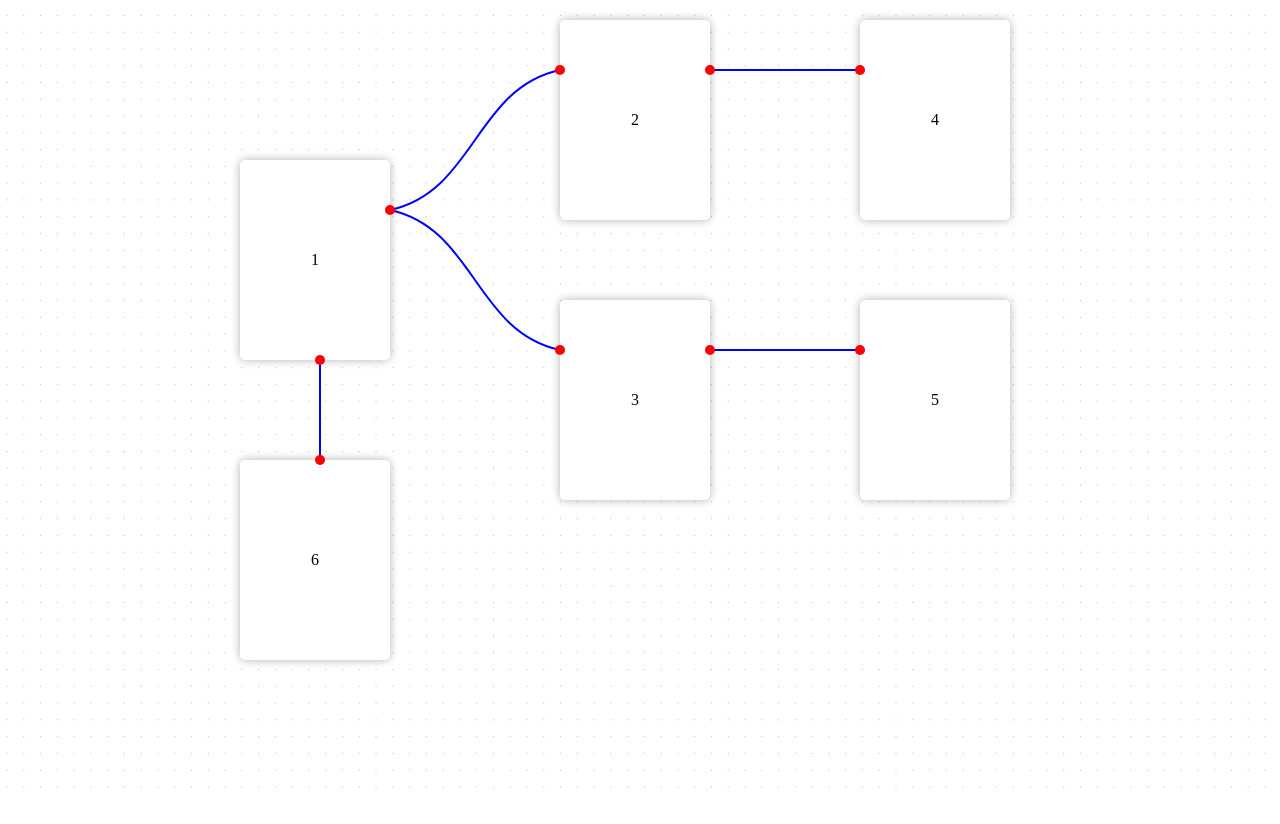
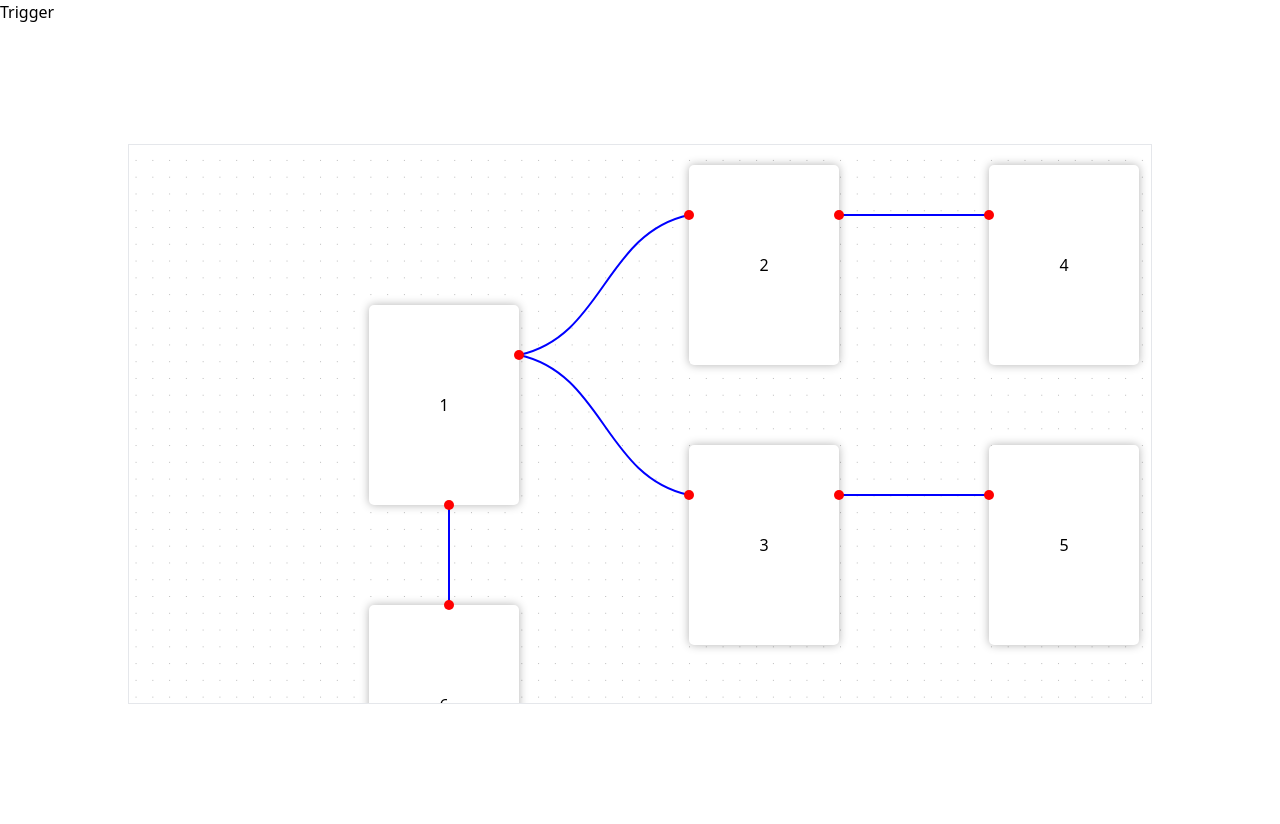
Before and after one commit to uiuniversal/ngu-flow, an Angular app: page / in a window 1280 px wide. Before the commit the page ends 800 px from the top, so only its background shows below. Built offline with nearby package versions, Linux system fonts and the light colour scheme.

Commit message:
feat: add tailwind support

```diff
--- a/package.json
+++ b/package.json
@@ -27,12 +27,15 @@
     "@angular/cli": "~16.1.4",
     "@angular/compiler-cli": "^16.1.0",
     "@types/jasmine": "~4.3.0",
+    "autoprefixer": "^10.4.15",
     "jasmine-core": "~4.6.0",
     "karma": "~6.4.0",
     "karma-chrome-launcher": "~3.2.0",
     "karma-coverage": "~2.2.0",
     "karma-jasmine": "~5.1.0",
     "karma-jasmine-html-reporter": "~2.1.0",
+    "postcss": "^8.4.28",
+    "tailwindcss": "^3.3.3",
     "typescript": "~5.1.3"
   }
 }
--- a/src/app/app.component.scss
+++ b/src/app/app.component.scss
@@ -1,4 +1,4 @@
-div {
+.card {
   display: flex;
   align-items: center;
   justify-content: center;
--- a/src/app/app.component.ts
+++ b/src/app/app.component.ts
@@ -41,6 +41,7 @@ export class FlowService {
   panY = 0;
   gridSize = 1;
   arrows: Arrow[] = [];
+  zoomContainer: HTMLElement;
 
   update(children: FlowOptions[]) {
     this.items.clear();
@@ -59,6 +60,10 @@ export class FlowService {
 
   get list() {
     return Array.from(this.items.values());
+  }
+
+  get zRect() {
+    return this.zoomContainer.getBoundingClientRect();
   }
 }
 
@@ -150,6 +155,7 @@ export class FlowChildComponent implements OnInit {
   private onMouseMove = (event: MouseEvent) => {
     if (this.isDragging) {
       event.stopPropagation();
+      const zRect = this.flow.zRect;
       const x =
         Math.round(
           (event.clientX - this.flow.panX - this.offsetX) /
@@ -161,8 +167,8 @@ export class FlowChildComponent implements OnInit {
             (this.flow.gridSize * this.flow.scale)
         ) * this.flow.gridSize;
 
-      this.position.x = x;
-      this.position.y = y;
+      this.position.x = x - zRect.left;
+      this.position.y = y - zRect.top;
       this.flow.arrowsChange.next(this.position);
       this.updatePosition(x, y);
     }
@@ -241,7 +247,8 @@ export class FlowChildComponent implements OnInit {
       :host {
         --grid-size: 20px;
         display: block;
-        height: 100vh;
+        height: 100%;
+        width: 100%;
         position: relative;
         overflow: hidden;
         /* background-image: linear-gradient(
@@ -311,6 +318,7 @@ export class FlowComponent implements AfterContentInit, OnDestroy {
     public flow: FlowService,
     private ngZone: NgZone
   ) {
+    this.flow.zoomContainer = this.el.nativeElement;
     this.flow.arrowsChange.subscribe((e) => this.updateArrows(e));
     this.ngZone.runOutsideAngular(() => {
       this.el.nativeElement.addEventListener('wheel', this.zoomHandle);
@@ -332,6 +340,7 @@ export class FlowComponent implements AfterContentInit, OnDestroy {
   private startDraggingZoomContainer = (event: MouseEvent) => {
     event.stopPropagation();
     this.isDraggingZoomContainer = true;
+    const containerRect = this.el.nativeElement.getBoundingClientRect();
     this.initialX = event.clientX - this.flow.panX;
     this.initialY = event.clientY - this.flow.panY;
   };
@@ -446,6 +455,7 @@ export class FlowComponent implements AfterContentInit, OnDestroy {
   }
 
   updateArrows(e?: FlowOptions) {
+    const containerRect = this.el.nativeElement.getBoundingClientRect();
     // Clear existing arrows
     const childObj = this.children.toArray().reduce((acc, curr) => {
       acc[curr.position.id] = curr;
@@ -540,9 +550,10 @@ export class FlowComponent implements AfterContentInit, OnDestroy {
     }
 
     const dotEl = childDots[dotIndex];
+    const zRect = this.zoomContainer.nativeElement.getBoundingClientRect();
     const rect = dotEl.nativeElement.getBoundingClientRect();
-    const x = (rect.x + rect.width / 2 - panX) / scale;
-    const y = (rect.y + rect.height / 2 - panY) / scale;
+    const x = (rect.x + rect.width / 2 - panX - zRect.left) / scale;
+    const y = (rect.y + rect.height / 2 - panY - zRect.top) / scale;
 
     return { ...item, x, y, dotIndex };
   }
@@ -588,10 +599,12 @@ export class FlowComponent implements AfterContentInit, OnDestroy {
         let minDistance = Number.MAX_VALUE;
         let closestDotIndex = 0;
 
+        const zRect = this.zoomContainer.nativeElement.getBoundingClientRect();
+
         childDots.forEach((dotEl, index) => {
           const rect = dotEl.nativeElement.getBoundingClientRect();
-          const x = (rect.x + rect.width / 2 - panX) / scale;
-          const y = (rect.y + rect.height / 2 - panY) / scale;
+          const x = (rect.x + rect.width / 2 - panX - zRect.left) / scale;
+          const y = (rect.y + rect.height / 2 - panY - zRect.top) / scale;
 
           const dx = dep.x - x;
           const dy = dep.y - y;
@@ -617,10 +630,11 @@ export class FlowComponent implements AfterContentInit, OnDestroy {
     // Get all the closestDots
     ids.forEach(findClosestDot);
 
-    const arr = Array.from(new Set(ids.map(x => closestDots.get(x) as number))); // Remove duplicates
+    const arr = Array.from(
+      new Set(ids.map((x) => closestDots.get(x) as number))
+    ); // Remove duplicates
     return dep ? [closestDots.get(dep) as number] : arr;
   }
-
 
   calculatePath(start: FlowOptions, end: FlowOptions) {
     const dx = end.x - start.x;
@@ -663,9 +677,14 @@ export class FlowComponent implements AfterContentInit, OnDestroy {
     FlowChildComponent,
   ],
   template: `
-    <app-flow>
-      <div [flowChild]="item" *ngFor="let item of list">{{ item.id }}</div>
-    </app-flow>
+    <button (click)="trigger()">Trigger</button>
+    <div class="flex items-center justify-center h-[800px]">
+      <app-flow class="max-w-[80%] max-h-[70%] border">
+        <div class="card" [flowChild]="item" *ngFor="let item of list">
+          {{ item.id }}
+        </div>
+      </app-flow>
+    </div>
   `,
   styleUrls: ['./app.component.scss'],
 })
@@ -683,5 +702,24 @@ export class AppComponent {
       { x: 860, y: 300, id: '5', deps: ['3'] },
       { x: 240, y: 460, id: '6', deps: ['1'] },
     ];
+    // this.list = [
+    //   { x: 40, y: 40, id: '1', deps: [] },
+    //   { x: 200, y: 40, id: '2', deps: ['1'] },
+    //   { x: 360, y: 40, id: '3', deps: ['2'] },
+    //   { x: 520, y: 40, id: '4', deps: ['2'] },
+    //   { x: 40, y: 200, id: '5', deps: ['1'] },
+    //   { x: 200, y: 200, id: '6', deps: ['5'] },
+    //   { x: 360, y: 200, id: '7', deps: ['5'] },
+    //   { x: 520, y: 200, id: '8', deps: ['6', '7'] },
+    //   { x: 200, y: 360, id: '9', deps: ['6'] },
+    //   { x: 360, y: 360, id: '10', deps: ['7'] },
+    //   { x: 520, y: 360, id: '11', deps: ['8'] },
+    //   { x: 200, y: 520, id: '12', deps: ['9'] },
+    //   { x: 360, y: 520, id: '13', deps: ['10'] },
+    //   { x: 520, y: 520, id: '14', deps: ['11'] },
+    //   { x: 360, y: 680, id: '15', deps: ['12', '13', '14'] },
+    // ];
   }
+
+  trigger() {}
 }
--- a/src/styles.scss
+++ b/src/styles.scss
@@ -1,4 +1,8 @@
 /* You can add global styles to this file, and also import other style files */
+@tailwind base;
+@tailwind components;
+@tailwind utilities;
+
 body {
   margin: 0;
 }
--- /dev/null
+++ b/tailwind.config.js
@@ -0,0 +1,10 @@
+/** @type {import('tailwindcss').Config} */
+module.exports = {
+  content: [
+    "./src/**/*.{html,ts}",
+  ],
+  theme: {
+    extend: {},
+  },
+  plugins: [],
+}
```
Also changed, not shown: 1 other file (tests, documents, lock files or other folders).
